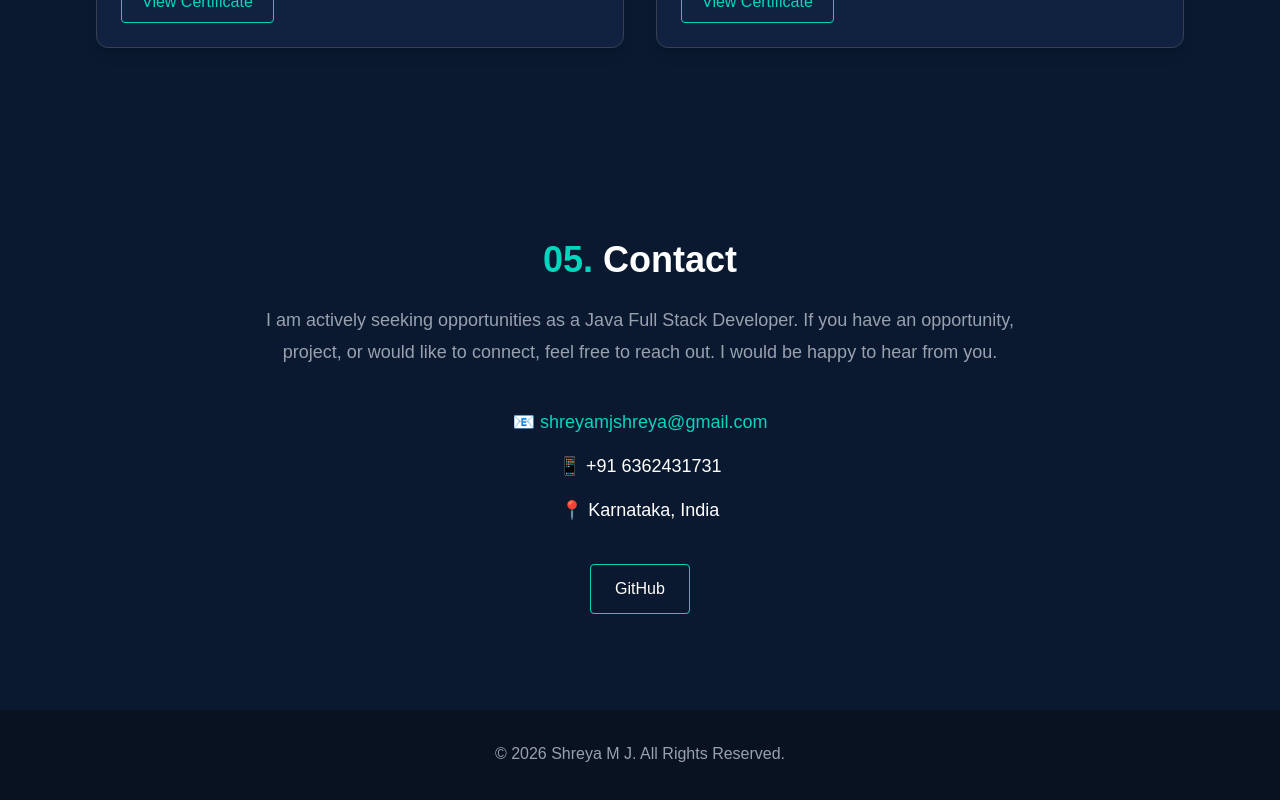
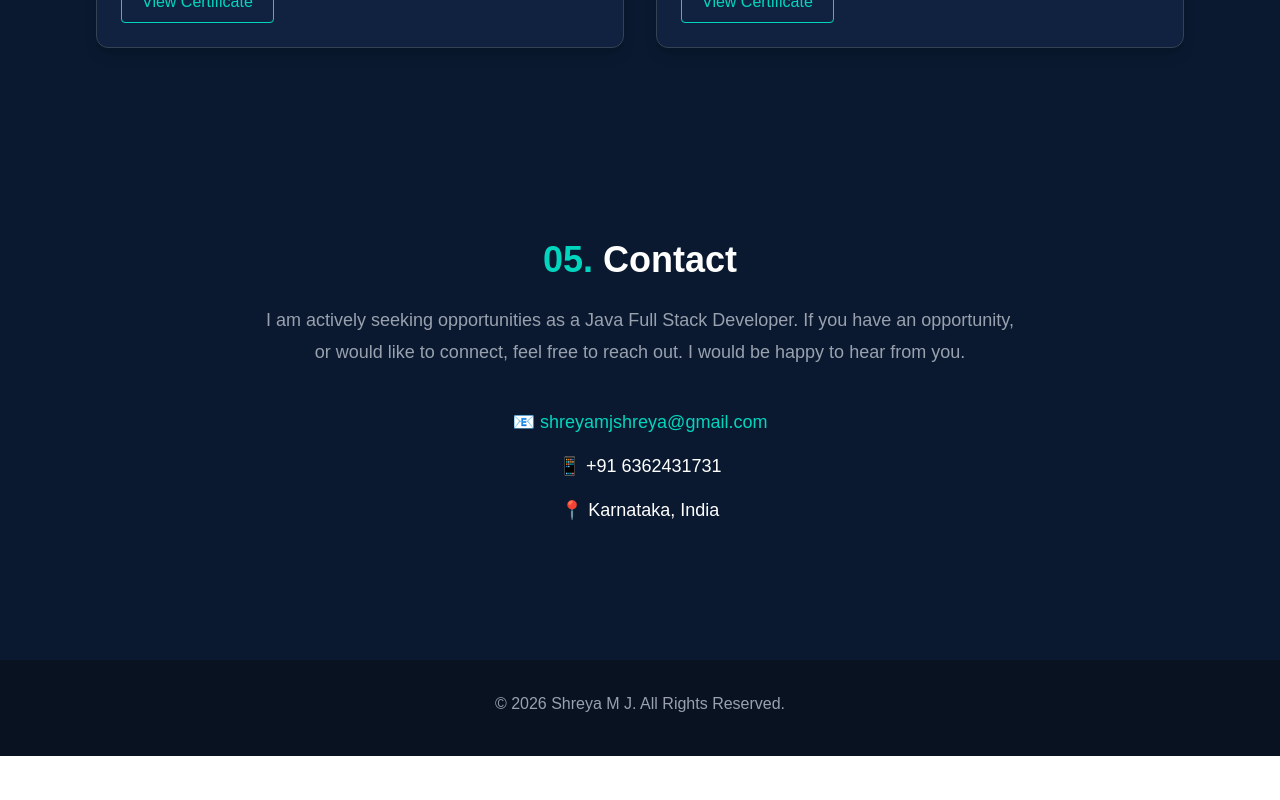
Before and after one commit to Shreya878/shreya-portfolio, a Next.js app: page / in a window 1280 px wide. Shown: the part 3074-3874 px from the top of the page. After the commit the page ends 3830 px from the top, so only its background shows below. Built offline with nearby package versions, Linux system fonts and the light colour scheme.

Commit message:
Updated resume

```diff
--- a/components/Contact.jsx
+++ b/components/Contact.jsx
@@ -10,7 +10,7 @@ export default function Contact() {
 
       <p className="text-gray-400 text-lg leading-8 max-w-3xl mx-auto mb-10">
         I am actively seeking opportunities as a Java Full Stack Developer.
-        If you have an opportunity, project, or would like to connect,
+        If you have an opportunity, or would like to connect,
         feel free to reach out. I would be happy to hear from you.
       </p>
 
@@ -30,13 +30,6 @@ export default function Contact() {
 
       <div className="mt-10 flex justify-center gap-6">
 
-        <a
-          href="https://github.com/yourusername"
-          target="_blank"
-          className="border border-teal-400 px-6 py-3 rounded hover:bg-teal-400 hover:text-black transition"
-        >
-          GitHub
-        </a>
 
 
       </div>
```
Also changed, not shown: 1 other file (tests, documents, lock files or other folders).
